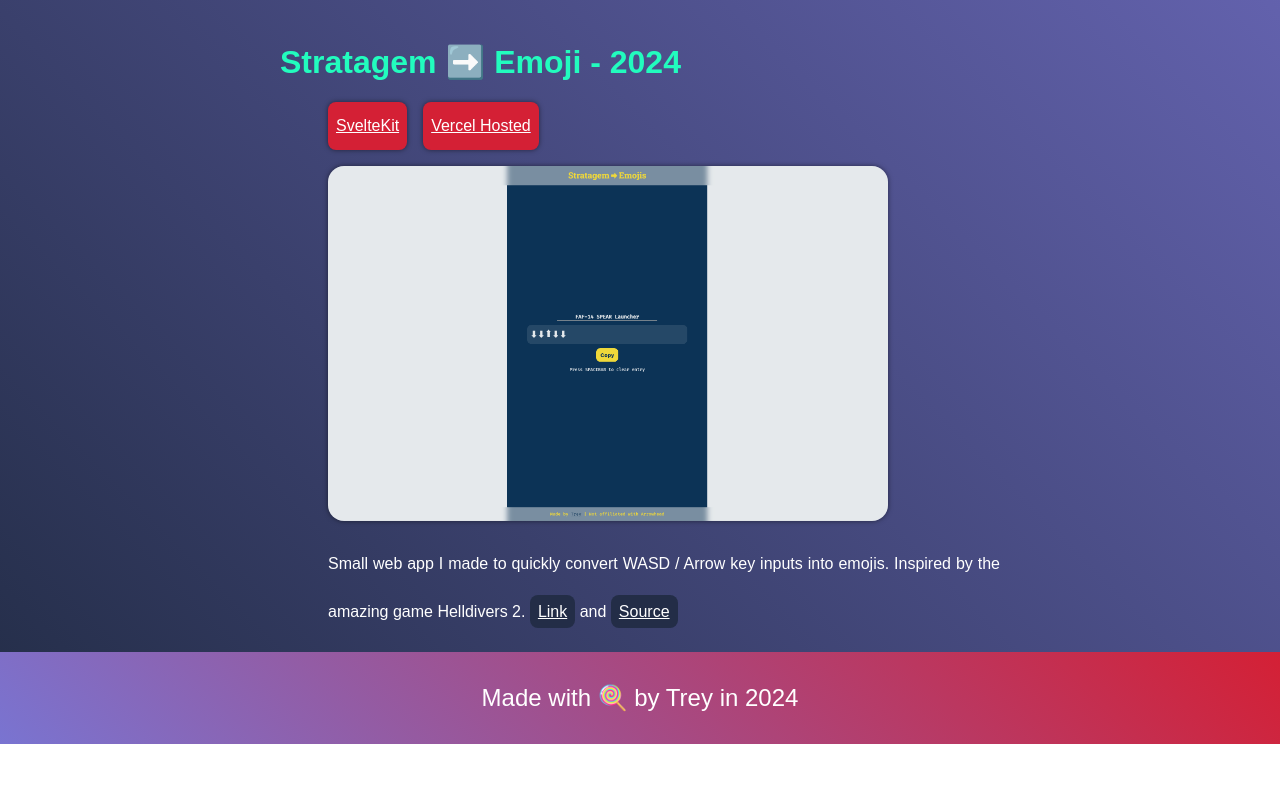
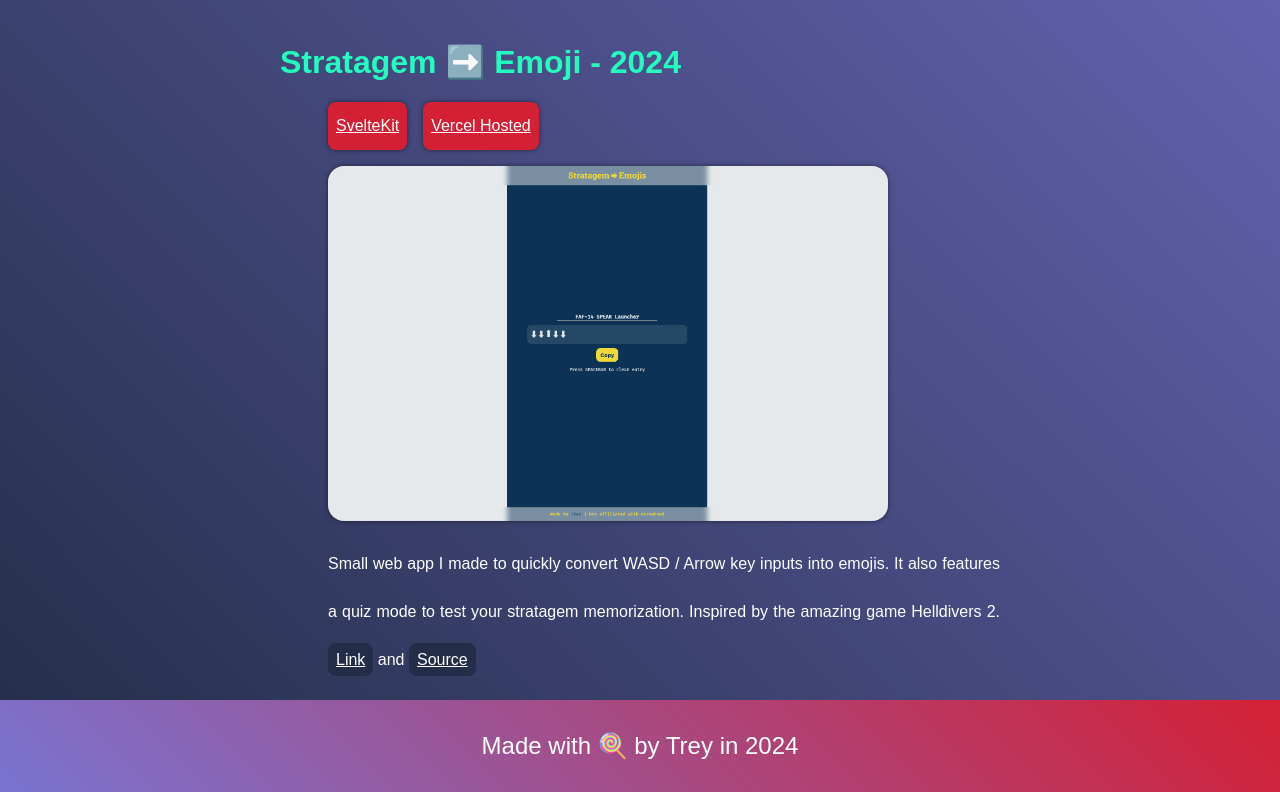
Before and after one commit to Navinate/portfolio, a SvelteKit app: page /content/webapps in a window 1280 px wide. Shown: the part 720-1512 px from the top of the page. Before the commit the page ends 1464 px from the top, so only its background shows below. Built offline with nearby package versions, Linux system fonts and the light colour scheme.

Commit message:
updated text about stratagem web app

```diff
--- a/src/routes/content/webapps/+page.svelte
+++ b/src/routes/content/webapps/+page.svelte
@@ -30,8 +30,11 @@
 		<img src="/images/stratagem.png" alt="Screenshot of my Stratagem code tool" />
 	</a>
 	<p>
-		Small web app I made to quickly convert WASD / Arrow key inputs into emojis. Inspired by the
-		amazing game Helldivers 2. <a href="https://stratagem-emoji.vercel.app/">Link</a> and
+		Small web app I made to quickly convert WASD / Arrow key inputs into emojis. It also features a
+		quiz mode to test your stratagem memorization. Inspired by the amazing game Helldivers 2. <a
+			href="https://stratagem-emoji.vercel.app/">Link</a
+		>
+		and
 		<a href="https://github.com/Navinate/stratagem-emoji">Source</a>
 	</p>
 </section>
```
